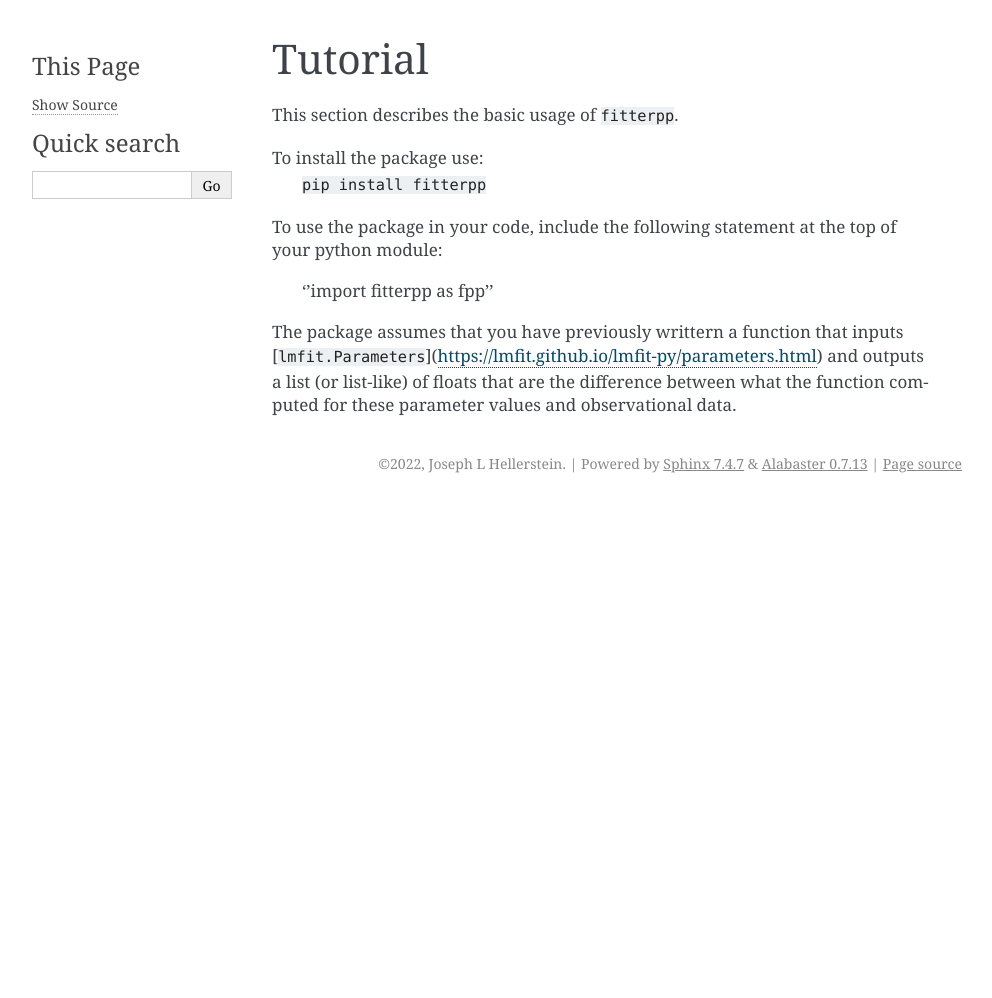
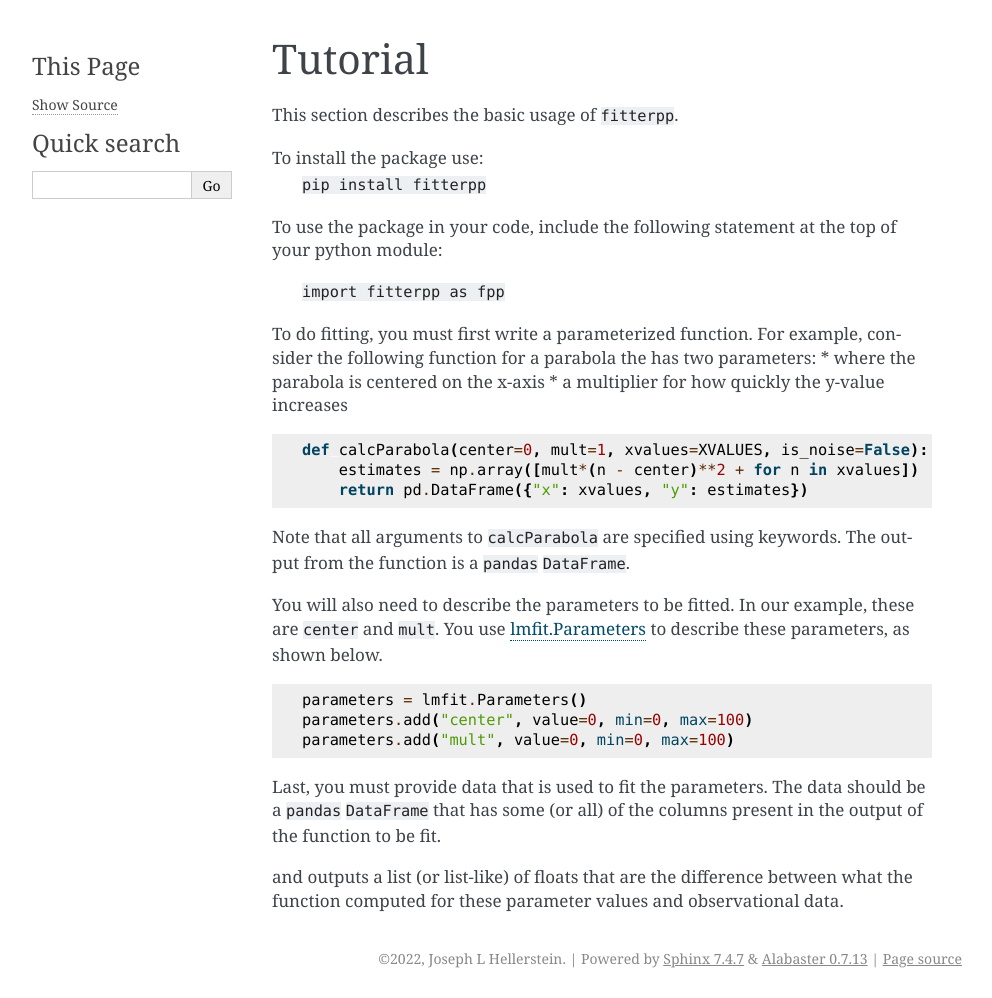
Before and after one commit to ModelEngineering/ExtendedFitter, a Sphinx documentation site: the page built from docs/source/tutorial.rst, in a window 1280 px wide. Shown: the whole page, without its empty margins (148-1140 px from the left). Built offline with Sphinx 7.4.7, drawn with Linux system fonts in a browser that asks for light colours; before the commit the page ends 900 px from its top, so only the background shows below that.

Commit message:
updated doc

```diff
--- a/docs/source/concepts.rst
+++ b/docs/source/concepts.rst
@@ -23,5 +23,3 @@ Thus, to perform fitting, we must specify:
 * the parameters of the function that are to be adjusted;
 
 * observational data;
-
-* outputs of the function that are used in fitting (e.g., ``y``).
--- a/docs/source/tutorial.rst
+++ b/docs/source/tutorial.rst
@@ -9,11 +9,39 @@ To install the package use:
 To use the package in your code, include the following statement
 at the top of your python module:
 
-    ''import fitterpp as fpp''
+    ``import fitterpp as fpp``
 
-The package assumes that you have previously writtern a function
-that inputs
-[``lmfit.Parameters``](https://lmfit.github.io/lmfit-py/parameters.html)
+To do fitting, you must first write a parameterized function.
+For example, consider the following function for a parabola
+the has two parameters:
+* where the parabola is centered on the x-axis
+* a multiplier for how quickly the y-value increases
+
+.. code-block:: python
+
+    def calcParabola(center=0, mult=1, xvalues=XVALUES, is_noise=False):
+        estimates = np.array([mult*(n - center)**2 + for n in xvalues])
+        return pd.DataFrame({"x": xvalues, "y": estimates})
+
+Note that all arguments to ``calcParabola`` are specified using keywords.
+The output from the function is a ``pandas`` ``DataFrame``.
+
+You will also need to describe the parameters to be fitted.
+In our example, these are ``center`` and ``mult``.
+You use
+`lmfit.Parameters <(https://lmfit.github.io/lmfit-py/parameters.html>`_
+to describe these parameters, as shown below.
+
+.. code-block:: python
+
+    parameters = lmfit.Parameters()
+    parameters.add("center", value=0, min=0, max=100)
+    parameters.add("mult", value=0, min=0, max=100)
+
+Last, you must provide data that is used to fit the parameters.
+The data should be a ``pandas`` ``DataFrame`` that has some (or all)
+of the columns present in the output of the function to be fit.
+
 and outputs
 a list (or list-like) of floats that are the difference between
 what the function computed for these parameter values and observational
```
